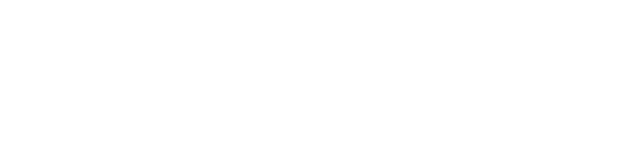
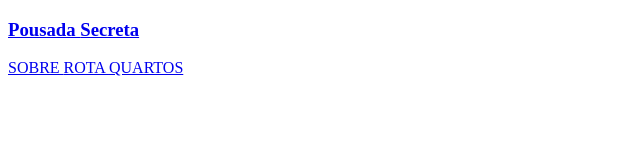
Before and after one commit to BrenoCamiloDev/DEVMEDIA, a plain HTML site: page index.html in a window 1280 px wide. Shown: the whole page, without its empty margins (0-640 px from the left). Drawn offline with Linux system fonts and the light colour scheme.

Commit message:
insert Top
insert Top page.

```diff
--- a/index.html
+++ b/index.html
@@ -1,5 +1,5 @@
 <!DOCTYPE html>
-<html lang="en">
+<html lang="pt-br">
 <head>
     <meta charset="UTF-8">
     <meta http-equiv="X-UA-Compatible" content="IE=edge">
@@ -7,6 +7,34 @@
     <title>Pousada Secreta</title>
 </head>
 <body>
+    <div id="Topo">
+        <div>
+            <a href="#">
+               <h3> Pousada <span>Secreta</span> </h3>
+            </a>
+            <div>
+                <a href="#">
+                   SOBRE
+                </a>
+
+                <a href="#">
+                    ROTA
+                </a>
+
+                <a href="#">
+                    QUARTOS
+                </a>
+
+            </div>
+        </div>
+
+    </div>
+    <div id="Conteudo">
+
+    </div>
+    <div id="rodape">
+
+    </div>
 
 </body>
 </html>
```
